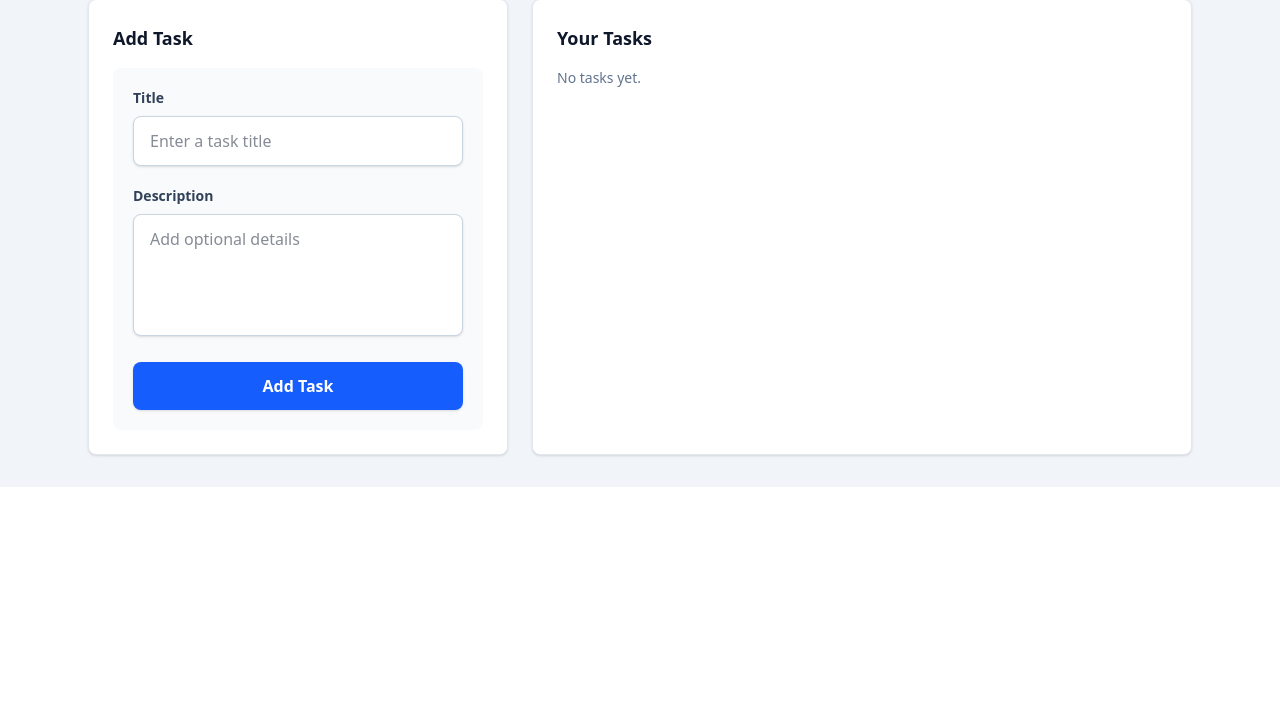
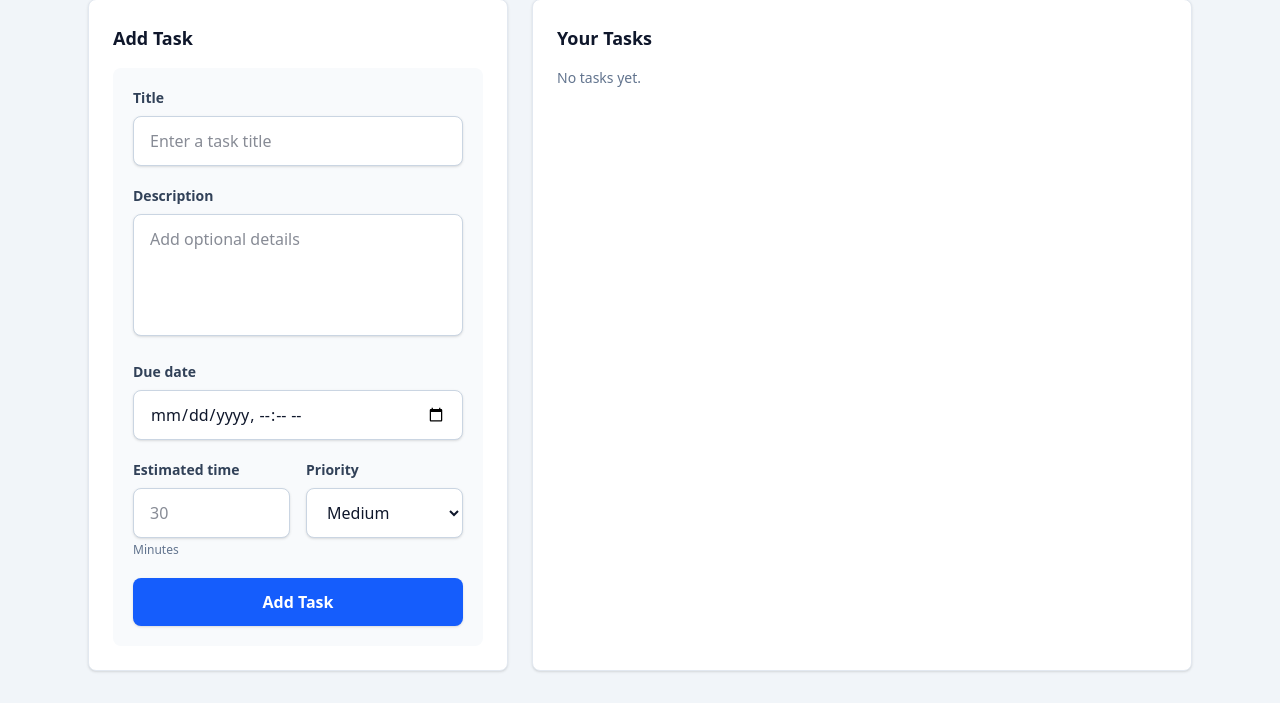
Before and after one commit to stefan-dumitru/personal-calendar-assistant, a FastAPI app: page /tasks/ in a window 1280 px wide. Shown: the part 314-1017 px from the top of the page. Before the commit the page ends 801 px from the top, so only its background shows below. Run offline with FastAPI, Linux system fonts and the light colour scheme; style sheets or scripts are compiled from the project's sources.

Commit message:
Add due date, estimated time, and priority fields to tasks

```diff
--- a/app/templates/tasks.html
+++ b/app/templates/tasks.html
@@ -41,6 +41,51 @@
                     ></textarea>
                 </div>
 
+                <div>
+                    <label for="due_date" class="mb-2 block text-sm font-semibold text-slate-700">
+                        Due date
+                    </label>
+                    <input
+                        id="due_date"
+                        name="due_date"
+                        type="datetime-local"
+                        class="w-full rounded-lg border border-slate-300 bg-white px-4 py-3 text-base text-slate-900 shadow-sm outline-none transition focus:border-blue-500 focus:ring-4 focus:ring-blue-100"
+                    >
+                </div>
+
+                <div class="grid gap-4 md:grid-cols-2">
+                    <div>
+                        <label for="estimated_minutes" class="mb-2 block text-sm font-semibold text-slate-700">
+                            Estimated time
+                        </label>
+                        <input
+                            id="estimated_minutes"
+                            name="estimated_minutes"
+                            type="number"
+                            min="5"
+                            step="5"
+                            placeholder="30"
+                            class="w-full rounded-lg border border-slate-300 bg-white px-4 py-3 text-base text-slate-900 shadow-sm outline-none transition focus:border-blue-500 focus:ring-4 focus:ring-blue-100"
+                        >
+                        <p class="mt-1 text-xs text-slate-500">Minutes</p>
+                    </div>
+
+                    <div>
+                        <label for="priority" class="mb-2 block text-sm font-semibold text-slate-700">
+                            Priority
+                        </label>
+                        <select
+                            id="priority"
+                            name="priority"
+                            class="w-full rounded-lg border border-slate-300 bg-white px-4 py-3 text-base text-slate-900 shadow-sm outline-none transition focus:border-blue-500 focus:ring-4 focus:ring-blue-100"
+                        >
+                            <option value="low">Low</option>
+                            <option value="medium" selected>Medium</option>
+                            <option value="high">High</option>
+                        </select>
+                    </div>
+                </div>
+
                 <button
                     type="submit"
                     class="w-full rounded-lg bg-blue-600 px-5 py-3 text-base font-semibold text-white shadow-sm transition hover:bg-blue-700 focus:outline-none focus:ring-4 focus:ring-blue-200"
@@ -54,27 +99,72 @@
             <h3 class="mb-4 text-lg font-semibold">Your Tasks</h3>
 
             {% if tasks %}
-                <div class="space-y-3">
+                <div class="space-y-4">
                     {% for task in tasks %}
-                        <article class="rounded-md border border-slate-200 p-4">
+                        <article class="rounded-lg border border-slate-200 bg-white p-5 shadow-sm">
                             <div class="flex items-start justify-between gap-4">
-                                <div>
-                                    <h4 class="font-semibold {% if task.status == 'done' %}text-slate-400 line-through{% endif %}">
+                                <div class="min-w-0 flex-1">
+                                    <h4 class="text-lg font-semibold {% if task.status == 'done' %}text-slate-400 line-through{% else %}text-slate-900{% endif %}">
                                         {{ task.title }}
                                     </h4>
 
                                     {% if task.description %}
-                                        <p class="mt-1 text-sm text-slate-600">
+                                        <p class="mt-2 text-sm leading-6 text-slate-600">
                                             {{ task.description }}
+                                        </p>
+                                    {% else %}
+                                        <p class="mt-2 text-sm italic text-slate-400">
+                                            No description added.
                                         </p>
                                     {% endif %}
 
-                                    <p class="mt-2 text-xs uppercase tracking-wide text-slate-400">
-                                        {{ task.status }}
-                                    </p>
+                                    <div class="mt-4 grid gap-3 sm:grid-cols-3">
+                                        <div class="rounded-md bg-slate-50 px-3 py-2">
+                                            <p class="text-xs font-semibold uppercase text-slate-400">
+                                                Deadline
+                                            </p>
+                                            <p class="mt-1 text-sm font-medium text-slate-700">
+                                                {% if task.due_date %}
+                                                    {{ task.due_date.strftime("%d %b %Y, %H:%M") }}
+                                                {% else %}
+                                                    No deadline
+                                                {% endif %}
+                                            </p>
+                                        </div>
+
+                                        <div class="rounded-md bg-slate-50 px-3 py-2">
+                                            <p class="text-xs font-semibold uppercase text-slate-400">
+                                                Estimated time
+                                            </p>
+                                            <p class="mt-1 text-sm font-medium text-slate-700">
+                                                {% if task.estimated_minutes %}
+                                                    {{ task.estimated_minutes }} min
+                                                {% else %}
+                                                    Not estimated
+                                                {% endif %}
+                                            </p>
+                                        </div>
+
+                                        <div class="rounded-md bg-slate-50 px-3 py-2">
+                                            <p class="text-xs font-semibold uppercase text-slate-400">
+                                                Priority
+                                            </p>
+                                            <p class="mt-1 text-sm font-medium capitalize
+                                                {% if task.priority == 'high' %}
+                                                    text-red-700
+                                                {% elif task.priority == 'medium' %}
+                                                    text-amber-700
+                                                {% else %}
+                                                    text-emerald-700
+                                                {% endif %}
+                                            ">
+                                                {{ task.priority }}
+                                            </p>
+                                        </div>
+                                    </div>
                                 </div>
 
-                                <div class="flex gap-2">
+                                <div class="flex shrink-0 gap-2">
                                     {% if task.status != 'done' %}
                                         <form method="post" action="/tasks/{{ task.id }}/done">
                                             <button
```
Also changed, not shown: app/crud.py (+11 -1 lines), app/routes/tasks.py (+17 -2 lines).
